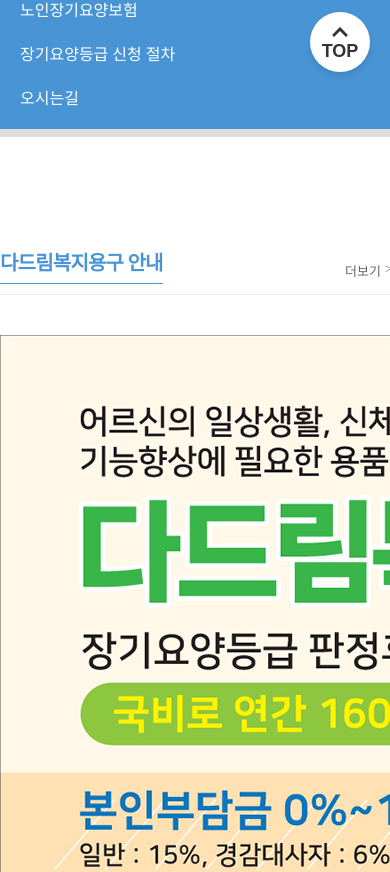
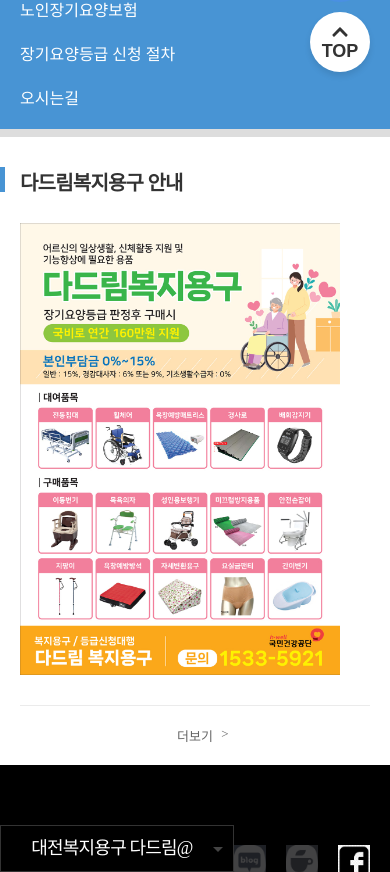
Before and after one commit to ssojeongg/dadream, a React (Vite) app: page / in a window 390 px wide. Shown: the part 752-1624 px from the top of the page. Built offline with nearby package versions, Linux system fonts and the light colour scheme.

Commit message:
Main.jsx
Main.jsx

```diff
--- a/src/assets/responsive/R_Summary.css
+++ b/src/assets/responsive/R_Summary.css
@@ -1,45 +1,39 @@
 @media (max-width:767px) {
   .Summary {
     width: 100%;
-    padding-top: 80px;
+    padding-top: 0;
+  }
+  .Summary > .inner {
+    padding: 0 20px;
   }
   .Summary > .inner > .summary_area {
-    width: 100%;
     display: flex;
     justify-content: space-between;
     align-items: center;
-    border-bottom: 1px solid #ebebeb;
-    margin-bottom: 40px;
+    border-bottom: none;
+    margin-bottom: 10px;
   }
   .Summary > .inner > .summary_area > .title {
+    position: relative;
+    border-bottom: none;
+    color: var(--color-black);
+  }
+  .Summary > .inner > .summary_area > .title::before {
     display: inline-block;
-    border-bottom: 1px solid var(--color-blue);
-    color: var(--color-blue);
-    letter-spacing: -.8px;
-    font-size: 20px;
-    font-weight: bold;
-    cursor: pointer;
-    padding-bottom: 7px;
+    content: '';
+    height: 25px;
+    width: 5px;
+    background-color: var(--color-blue);
+    position: absolute;
+    top: 0;
+    left: -20px;
   }
   .Summary > .inner > .summary_area .more_btn {
-    color: var(--color-gray);
-    width: 40px;
-    cursor: pointer;
-    position: relative;
-    padding-right: 5px;
-  }
-  .Summary > .inner > .summary_area .more_btn::after {
-    content: ">";
-    position: absolute;
-    top: 0;
-    right: -5px;
-    width: 10px;
-    height: 10px;
-    display: inline-block;
+    display: none;
   }
 
   .Summary > .inner > .img_area {
-    width: 100%;
+    max-width: 320px;
     height: 100%;
     overflow: hidden;
     display: flex;
@@ -49,6 +43,7 @@
   }
   .Summary > .inner > .img_area > .hover_img {
     transition: 0.3s;
+    max-width: 320px;
   }
   .Summary > .inner > .img_area > .hover_img:hover {
     transform: scale(1.05);
@@ -61,4 +56,29 @@
     line-height: 34px;
     color: var(--color-blue);
   }
+  .Summary > .inner > .btn {
+    display: flex;
+    justify-content: center;
+    align-items: center;
+    border-top: 1px solid #ebebeb;
+    margin-top: 30px;
+  }
+  .Summary > .inner > .btn > .more_btn_mobile {
+    color: var(--color-gray);
+    width: 40px;
+    cursor: pointer;
+    position: relative;
+    padding-right: 5px;
+    padding: 20px 0;
+    text-align: center;
+  }
+  .Summary > .inner > .btn > .more_btn_mobile::after {
+    content: ">";
+    position: absolute;
+    top: 20px;
+    right:-15px;
+    width: 10px;
+    height: 10px;
+    display: inline-block;
+  }
 }
--- a/src/components/Banner.jsx
+++ b/src/components/Banner.jsx
@@ -1,9 +1,9 @@
 import "../assets/css/Banner.css"
 import BannerInfo from "./BannerInfo"
 
-const Banner = () => {
+const Banner = ({ className="",}) => {
   return (
-    <div className="Banner">
+    <div className={`Banner ${className}`}>
       <div className="inner">
         <div className="banner_top_area">
           <BannerInfo b_title={"판매품목"} />
--- a/src/components/Summary.jsx
+++ b/src/components/Summary.jsx
@@ -13,6 +13,9 @@
           <img className="hover_img" src={hover_img} />
           <p className="detail">{detail}</p>
         </div>
+        <div className="btn">
+          <p className="more_btn_mobile">{more}</p>
+        </div>
       </div>
     </div>
   )
--- a/src/layout/Main.jsx
+++ b/src/layout/Main.jsx
@@ -57,7 +57,7 @@
         </div>
         <Summary className="hide_on_mobile" title={"대여품목"} more={"더보기"} hover_img={goyk30} detail={"전동침대 / 수동휠체어 / 욕창예방매트리스"}/>
         <Summary title={"다드림복지용구 안내"} more={"더보기"} hover_img={wjjrv} />
-        <Banner />
+        <Banner className="hide_on_mobile"/>
 
     </div>
   );
```
